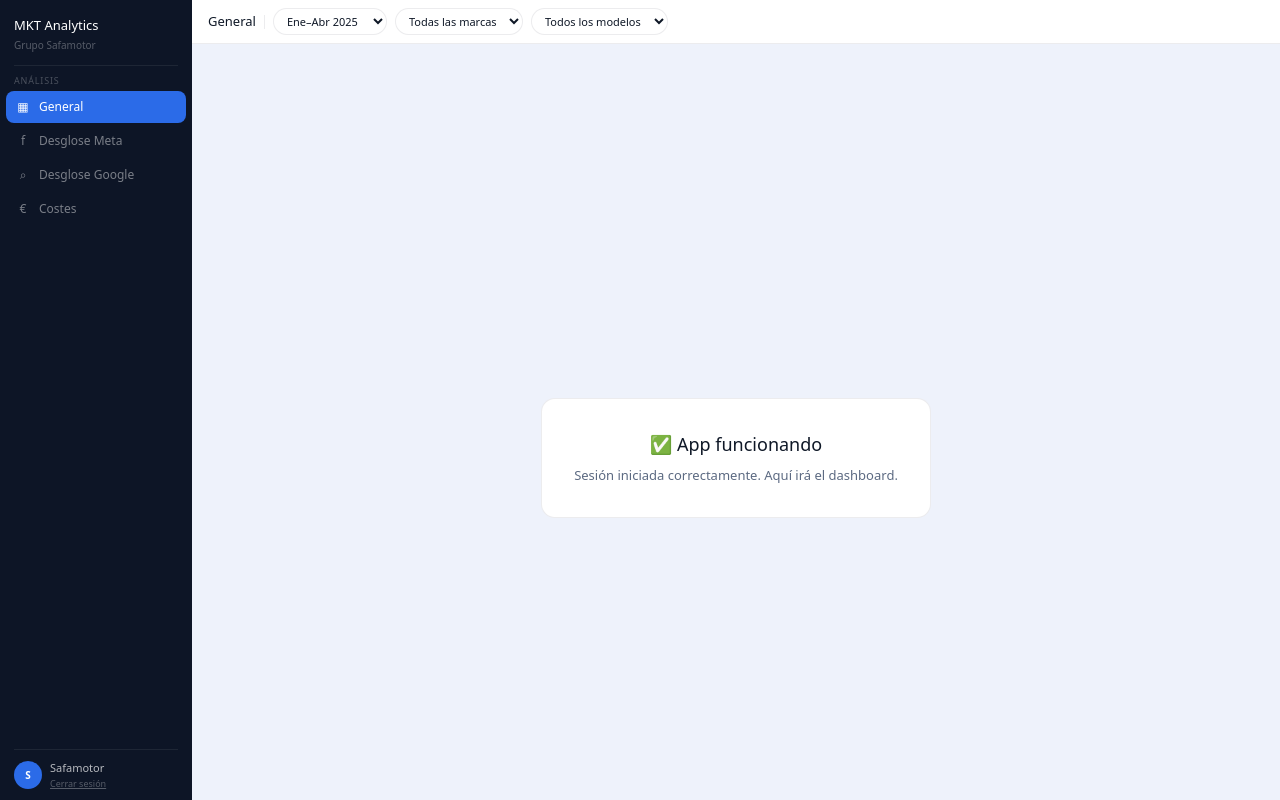
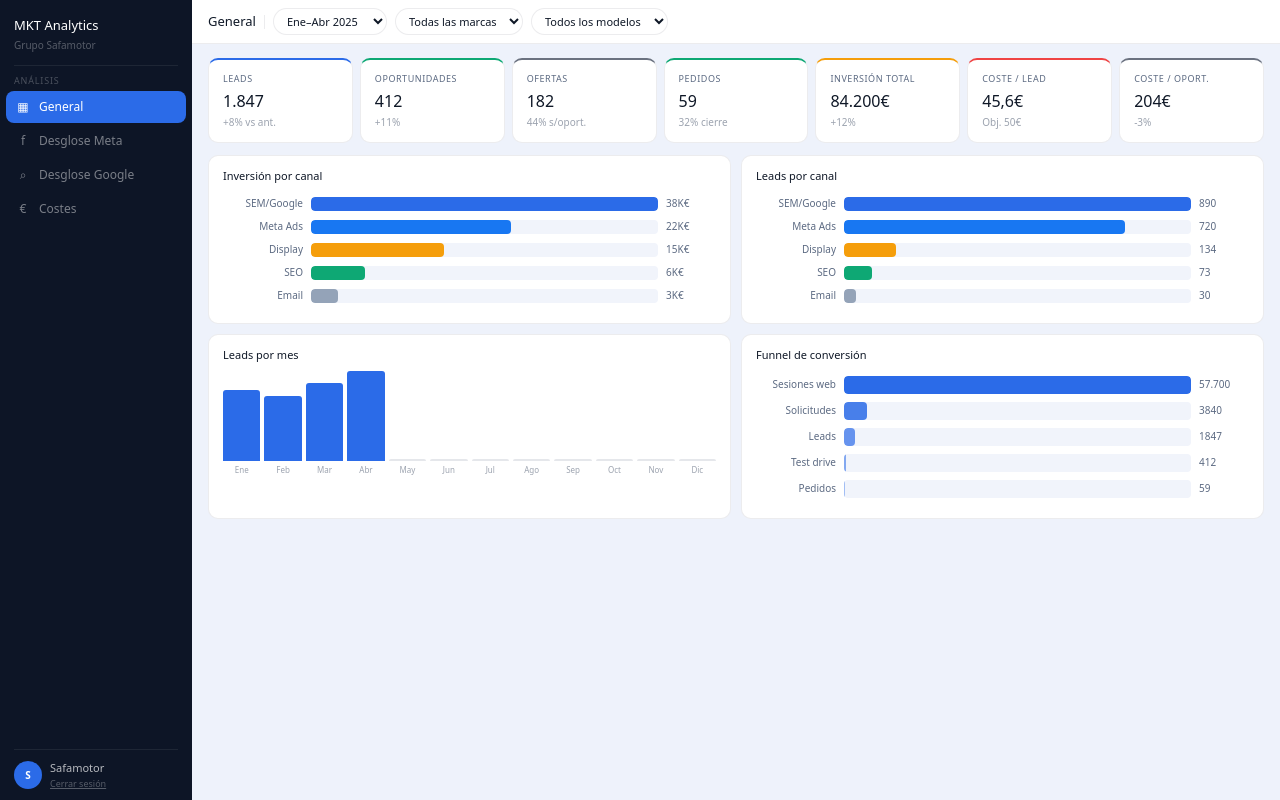
Before and after one commit to MartaSafa/safa-marketing-analytics, a Next.js app: page /dashboard in a window 1280 px wide. Built offline with nearby package versions, Linux system fonts and the light colour scheme; no server answers.

Commit message:
Update page.tsx

```diff
--- a/src/app/dashboard/page.tsx
+++ b/src/app/dashboard/page.tsx
@@ -1,9 +1,108 @@
-export default function DashboardPage() {
+export default function GeneralPage() {
+  const kpis = [
+    { label: 'Leads', value: '1.847', sub: '+8% vs ant.', color: '#2B6BE8' },
+    { label: 'Oportunidades', value: '412', sub: '+11%', color: '#0EA874' },
+    { label: 'Ofertas', value: '182', sub: '44% s/oport.', color: '#6B7280' },
+    { label: 'Pedidos', value: '59', sub: '32% cierre', color: '#0EA874' },
+    { label: 'Inversión total', value: '84.200€', sub: '+12%', color: '#F59E0B' },
+    { label: 'Coste / lead', value: '45,6€', sub: 'Obj. 50€', color: '#EF4444' },
+    { label: 'Coste / oport.', value: '204€', sub: '-3%', color: '#6B7280' },
+  ]
+
+  const canales = ['SEM/Google', 'Meta Ads', 'Display', 'SEO', 'Email']
+  const inversion = [38400, 22100, 14700, 6000, 3000]
+  const leads = [890, 720, 134, 73, 30]
+  const maxInv = Math.max(...inversion)
+  const maxLeads = Math.max(...leads)
+  const colores = ['#2B6BE8', '#1877F2', '#F59E0B', '#0EA874', '#94A3B8']
+
+  const meses = ['Ene', 'Feb', 'Mar', 'Abr', 'May', 'Jun', 'Jul', 'Ago', 'Sep', 'Oct', 'Nov', 'Dic']
+  const leadsMes = [312, 287, 341, 398, 0, 0, 0, 0, 0, 0, 0, 0]
+  const maxMes = Math.max(...leadsMes)
+
+  const funnel = [
+    { label: 'Sesiones web', value: 57700 },
+    { label: 'Solicitudes', value: 3840 },
+    { label: 'Leads', value: 1847 },
+    { label: 'Test drive', value: 412 },
+    { label: 'Pedidos', value: 59 },
+  ]
+  const maxFunnel = funnel[0].value
+
+  const card = { background: '#fff', border: '0.5px solid rgba(15,24,39,.08)', borderRadius: 10, padding: '12px 14px' }
+
   return (
-    <div style={{minHeight:'100vh',background:'#EEF2FB',display:'flex',alignItems:'center',justifyContent:'center'}}>
-      <div style={{background:'#fff',borderRadius:14,padding:32,textAlign:'center',border:'0.5px solid rgba(15,24,39,.08)'}}>
-        <h1 style={{fontSize:18,fontWeight:500,color:'#0F1827',marginBottom:8}}>✅ App funcionando</h1>
-        <p style={{fontSize:13,color:'#5C6A82'}}>Sesión iniciada correctamente. Aquí irá el dashboard.</p>
+    <div>
+      {/* KPIs */}
+      <div style={{ display: 'grid', gridTemplateColumns: 'repeat(7, 1fr)', gap: 7, marginBottom: 12 }}>
+        {kpis.map(k => (
+          <div key={k.label} style={{ ...card, borderTop: `2px solid ${k.color}` }}>
+            <div style={{ fontSize: 9, color: '#5C6A82', textTransform: 'uppercase', letterSpacing: '.06em', marginBottom: 3 }}>{k.label}</div>
+            <div style={{ fontSize: 16, fontWeight: 500, color: '#0F1827' }}>{k.value}</div>
+            <div style={{ fontSize: 10, color: '#9CA3AF', marginTop: 2 }}>{k.sub}</div>
+          </div>
+        ))}
+      </div>
+
+      {/* GRÁFICAS fila 1 */}
+      <div style={{ display: 'grid', gridTemplateColumns: '1fr 1fr', gap: 10, marginBottom: 10 }}>
+        {/* Inversión por canal */}
+        <div style={card}>
+          <div style={{ fontSize: 11, fontWeight: 500, color: '#0F1827', marginBottom: 12 }}>Inversión por canal</div>
+          {canales.map((c, i) => (
+            <div key={c} style={{ display: 'flex', alignItems: 'center', gap: 8, marginBottom: 8 }}>
+              <div style={{ width: 80, fontSize: 10, color: '#5C6A82', textAlign: 'right', flexShrink: 0 }}>{c}</div>
+              <div style={{ flex: 1, height: 14, background: '#F1F4FB', borderRadius: 4, overflow: 'hidden' }}>
+                <div style={{ width: `${(inversion[i] / maxInv) * 100}%`, height: '100%', background: colores[i], borderRadius: 4 }}/>
+              </div>
+              <div style={{ width: 50, fontSize: 10, color: '#5C6A82' }}>{(inversion[i] / 1000).toFixed(0)}K€</div>
+            </div>
+          ))}
+        </div>
+
+        {/* Leads por canal */}
+        <div style={card}>
+          <div style={{ fontSize: 11, fontWeight: 500, color: '#0F1827', marginBottom: 12 }}>Leads por canal</div>
+          {canales.map((c, i) => (
+            <div key={c} style={{ display: 'flex', alignItems: 'center', gap: 8, marginBottom: 8 }}>
+              <div style={{ width: 80, fontSize: 10, color: '#5C6A82', textAlign: 'right', flexShrink: 0 }}>{c}</div>
+              <div style={{ flex: 1, height: 14, background: '#F1F4FB', borderRadius: 4, overflow: 'hidden' }}>
+                <div style={{ width: `${(leads[i] / maxLeads) * 100}%`, height: '100%', background: colores[i], borderRadius: 4 }}/>
+              </div>
+              <div style={{ width: 50, fontSize: 10, color: '#5C6A82' }}>{leads[i]}</div>
+            </div>
+          ))}
+        </div>
+      </div>
+
+      {/* GRÁFICAS fila 2 */}
+      <div style={{ display: 'grid', gridTemplateColumns: '1fr 1fr', gap: 10 }}>
+        {/* Leads por mes */}
+        <div style={card}>
+          <div style={{ fontSize: 11, fontWeight: 500, color: '#0F1827', marginBottom: 12 }}>Leads por mes</div>
+          <div style={{ display: 'flex', alignItems: 'flex-end', gap: 4, height: 100 }}>
+            {meses.map((m, i) => (
+              <div key={m} style={{ flex: 1, display: 'flex', flexDirection: 'column', alignItems: 'center', gap: 3 }}>
+                <div style={{ width: '100%', height: maxMes > 0 ? `${(leadsMes[i] / maxMes) * 90}px` : 2, background: leadsMes[i] > 0 ? '#2B6BE8' : '#E5E7EB', borderRadius: '3px 3px 0 0', minHeight: 2 }}/>
+                <div style={{ fontSize: 8, color: '#9CA3AF' }}>{m}</div>
+              </div>
+            ))}
+          </div>
+        </div>
+
+        {/* Funnel */}
+        <div style={card}>
+          <div style={{ fontSize: 11, fontWeight: 500, color: '#0F1827', marginBottom: 12 }}>Funnel de conversión</div>
+          {funnel.map((f, i) => (
+            <div key={f.label} style={{ display: 'flex', alignItems: 'center', gap: 8, marginBottom: 8 }}>
+              <div style={{ width: 80, fontSize: 10, color: '#5C6A82', textAlign: 'right', flexShrink: 0 }}>{f.label}</div>
+              <div style={{ flex: 1, height: 18, background: '#F1F4FB', borderRadius: 4, overflow: 'hidden' }}>
+                <div style={{ width: `${(f.value / maxFunnel) * 100}%`, height: '100%', background: `rgba(43,107,232,${1 - i * 0.15})`, borderRadius: 4 }}/>
+              </div>
+              <div style={{ width: 50, fontSize: 10, color: '#5C6A82' }}>{f.value.toLocaleString('es')}</div>
+            </div>
+          ))}
+        </div>
       </div>
     </div>
   )
```
